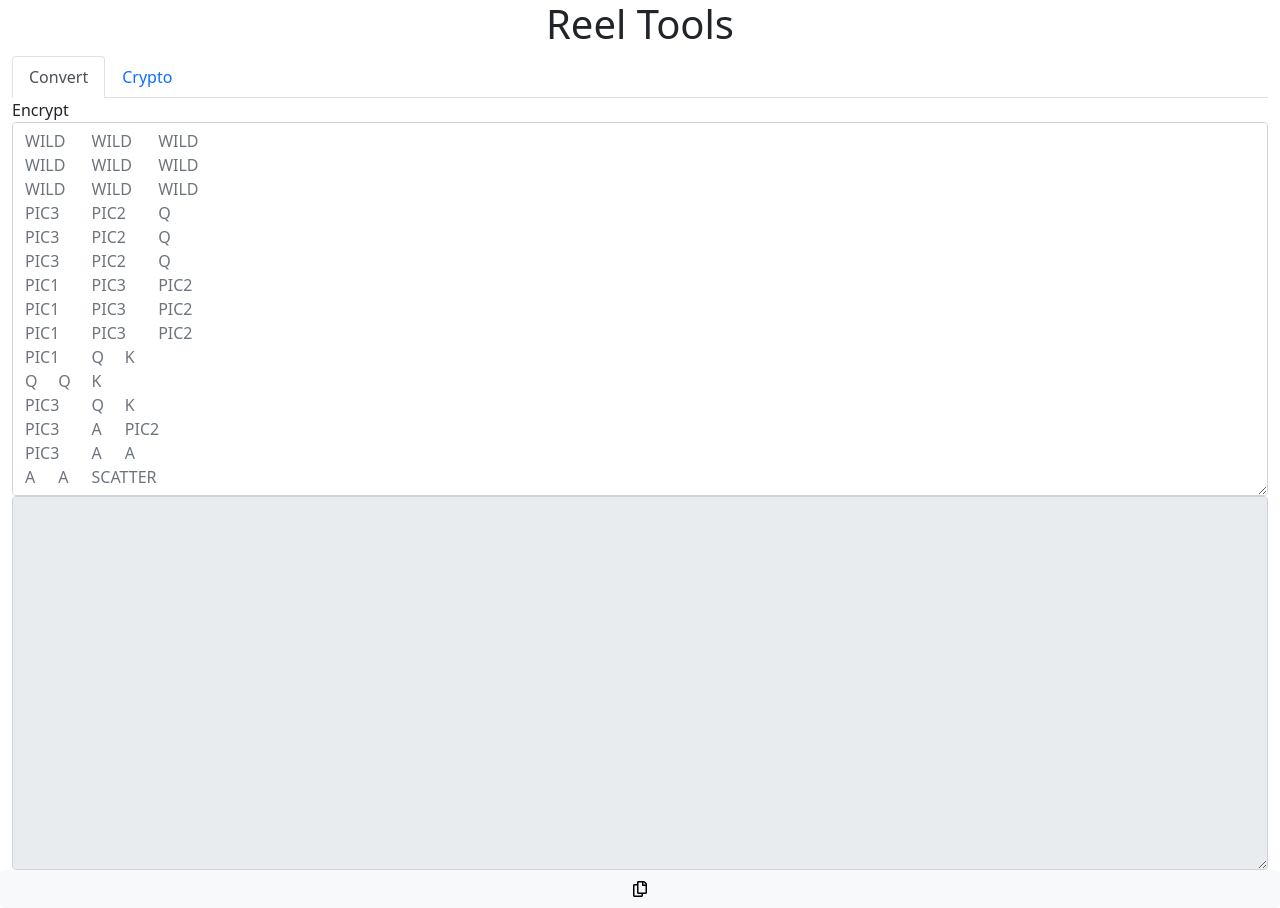
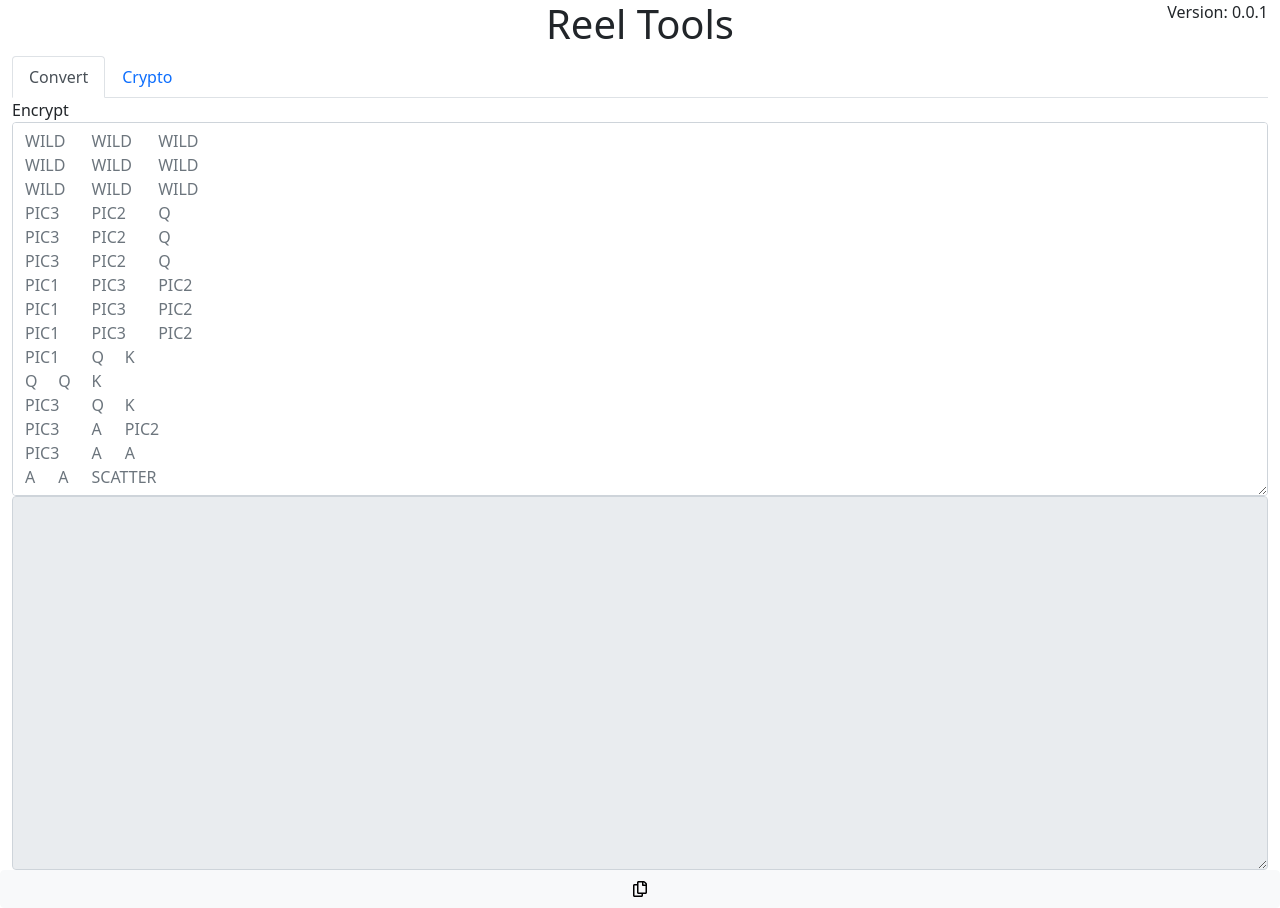
Before and after one commit to avt1745zet/reel-tools, a React app: page / in a window 1280 px wide. Built offline with nearby package versions, Linux system fonts and the light colour scheme.

Commit message:
Add favicon and refactor header.

```diff
--- a/config/webpack.dev.config.ts
+++ b/config/webpack.dev.config.ts
@@ -7,7 +7,7 @@ import NodePolyfillPlugin from "node-polyfill-webpack-plugin";
 const config: webpack.Configuration = {
 	mode: 'development',
 	output: {
-		publicPath: '/',
+		publicPath: '/'
 	},
 	entry: './src/index.tsx',
 	module: {
@@ -29,6 +29,10 @@ const config: webpack.Configuration = {
 			{
 				test: /\.css$/,
 				use: [ 'style-loader', 'css-loader' ]
+			},
+			{
+				test: /\.png/,
+				type: 'asset/resource'
 			}
 		],
 	},
--- a/config/webpack.prod.config.ts
+++ b/config/webpack.prod.config.ts
@@ -13,6 +13,7 @@ const config: webpack.Configuration = {
 		path: path.resolve( __dirname, 'dist' ),
 		filename: '[name].[contenthash].js',
 		publicPath: '',
+		assetModuleFilename: 'images/[hash][ext]'
 	},
 	module: {
 		rules: [
@@ -33,6 +34,10 @@ const config: webpack.Configuration = {
 			{
 				test: /\.css$/,
 				use: [ 'style-loader', 'css-loader' ]
+			},
+			{
+				test: /\.png/,
+				type: 'asset/resource'
 			}
 		],
 	},
--- /dev/null
+++ b/index.d.ts
@@ -0,0 +1 @@
+declare module '*.png'
--- a/package.json
+++ b/package.json
@@ -21,6 +21,7 @@
 		"popper.js": "^1.16.1",
 		"react": "^17.0.2",
 		"react-dom": "^17.0.2",
+		"react-helmet-async": "^1.0.9",
 		"style-loader": "^2.0.0"
 	},
 	"devDependencies": {
--- /dev/null
+++ b/src/components/Header.tsx
@@ -0,0 +1,28 @@
+import React from 'react';
+import packageJson from '../../package.json';
+
+export const Header: React.FC = () => {
+	return <div className='row'>
+		<div className='col-md-2 col-sm-12'>
+
+		</div>
+		<div className='col-md-8 col-sm-12'>
+			<Title />
+		</div>
+		<div className='col-md-2 col-sm-12'>
+			<Version />
+		</div>
+	</div>
+};
+
+const Title: React.FC = () => {
+	return <h1 className='text-center'>
+		Reel Tools
+	</h1>
+};
+
+const Version: React.FC = () => {
+	return <div className='text-md-end text-sm-center'>
+		Version: {packageJson.version}
+	</div>
+};
--- a/src/index.tsx
+++ b/src/index.tsx
@@ -1,17 +1,27 @@
 import React from 'react';
 import ReactDOM from 'react-dom';
+import { Helmet, HelmetProvider } from 'react-helmet-async';
 import 'bootstrap/dist/css/bootstrap.min.css';
 import 'bootstrap/dist/js/bootstrap.min.js';
 import '@fortawesome/fontawesome-free/js/fontawesome';
 import '@fortawesome/fontawesome-free/js/regular';
 
+import { Header } from './components/Header';
 import { EncryptArea } from './components/EncryptArea';
 import { DecryptArea } from './components/DecryptArea';
 import { ReelConvertArea } from './components/ReelConverter';
 
+import favicon from './res/favicon/favicon_512.png';
+
 const App: React.FC = () => (
 	<div className='container-fluid'>
-		<Title />
+		<HelmetProvider>
+			<Helmet >
+				<title>Reel Tools</title>
+				<link rel="icon" type="image/x-icon" href={favicon}></link>
+			</Helmet>
+		</HelmetProvider>
+		<Header />
 		<nav>
 			<div className="nav nav-tabs" id="nav-tab" role="tablist">
 				<button className="nav-link active" id="nav-convert-tab" data-bs-toggle="tab" data-bs-target="#nav-convert" type="button" role="tab" aria-controls="nav-convert" aria-selected="true">Convert</button>
@@ -34,13 +44,6 @@ const App: React.FC = () => (
 	</div>
 );
 
-const Title: React.FC = () => {
-	document.title = 'Reel Tools';
-	return <h1 className='text-center'>
-		Reel Tools
-	</h1>
-};
-
 ReactDOM.render(
 	<React.StrictMode>
 		<App />
--- a/tsconfig.json
+++ b/tsconfig.json
@@ -18,6 +18,7 @@
 		"jsx": "react"
 	},
 	"include": [
+		"index.d.ts",
 		"src"
 	]
 }
```
Also changed, not shown: src/res/favicon/favicon_512.png (added).
